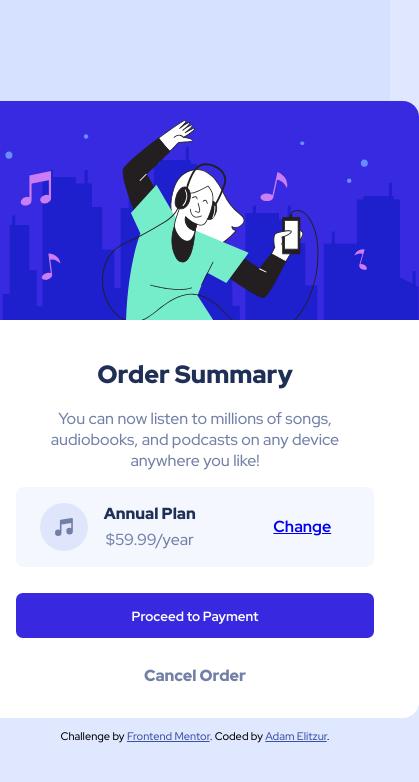
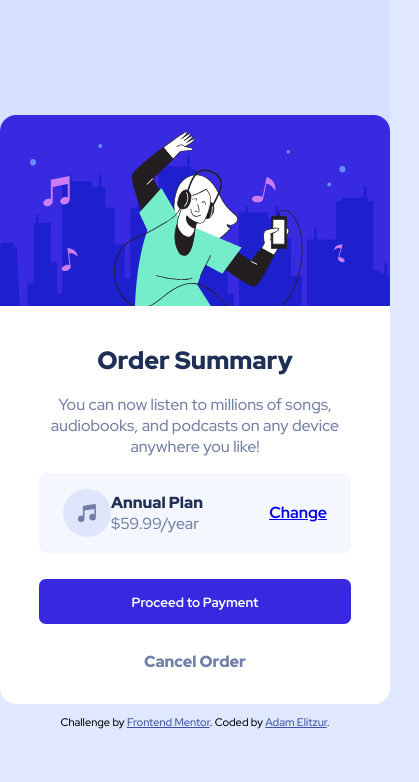
Before and after one commit to AdamEli/FM-03-Order-summary, a plain HTML site: page index.html in a window 390 px wide. Shown: the whole page, 419 px wide, since content can reach past the window. Drawn offline with Linux system fonts and the light colour scheme.

Commit message:
more responsiveness

```diff
--- a/app.css
+++ b/app.css
@@ -17,8 +17,7 @@ body {
 }
 
 .card {
-    max-width: 100%;
-    width: 28rem;
+    max-width: 28rem;
     background-color: white;
     border-radius: 1em;
     text-align: center;
@@ -46,13 +45,14 @@ p {
     background: hsl(225, 100%, 98%);
     display: flex;
     align-items: center;
+    justify-content: space-between;
     padding: 1em 1.5em;
     border-radius: 0.5em;
+    width: 100%;
 }
 .pricing a {
     font-weight: 700;
     justify-self: flex-end;
-    margin-left: 25%;
     transition: color 0.2s linear;
     transition: text-decoration 0.2s linear;
 }
@@ -63,14 +63,14 @@ p {
 .pricing p {
     font-weight: 900;
     color: hsl(223, 47%, 23%);
-    margin: 0 0 0.3em 0;
+    margin: 0 0 0 0;
 }
 .pricing span {
     color: hsl(224, 23%, 55%);
 }
 .vertical {
-    margin-left: 1em;
-    align-self: flex-start;
+    flex-grow: 1;
+    text-align: left;
 }
 
 button {
```
